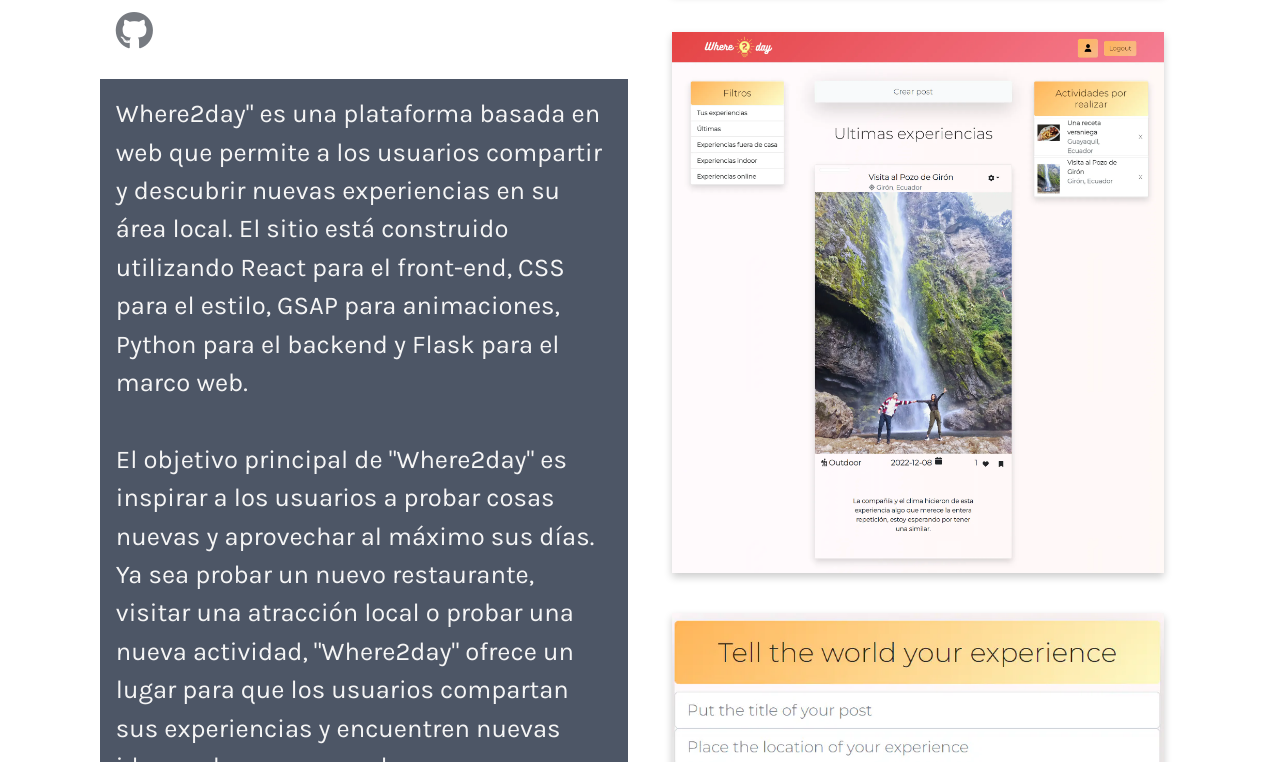
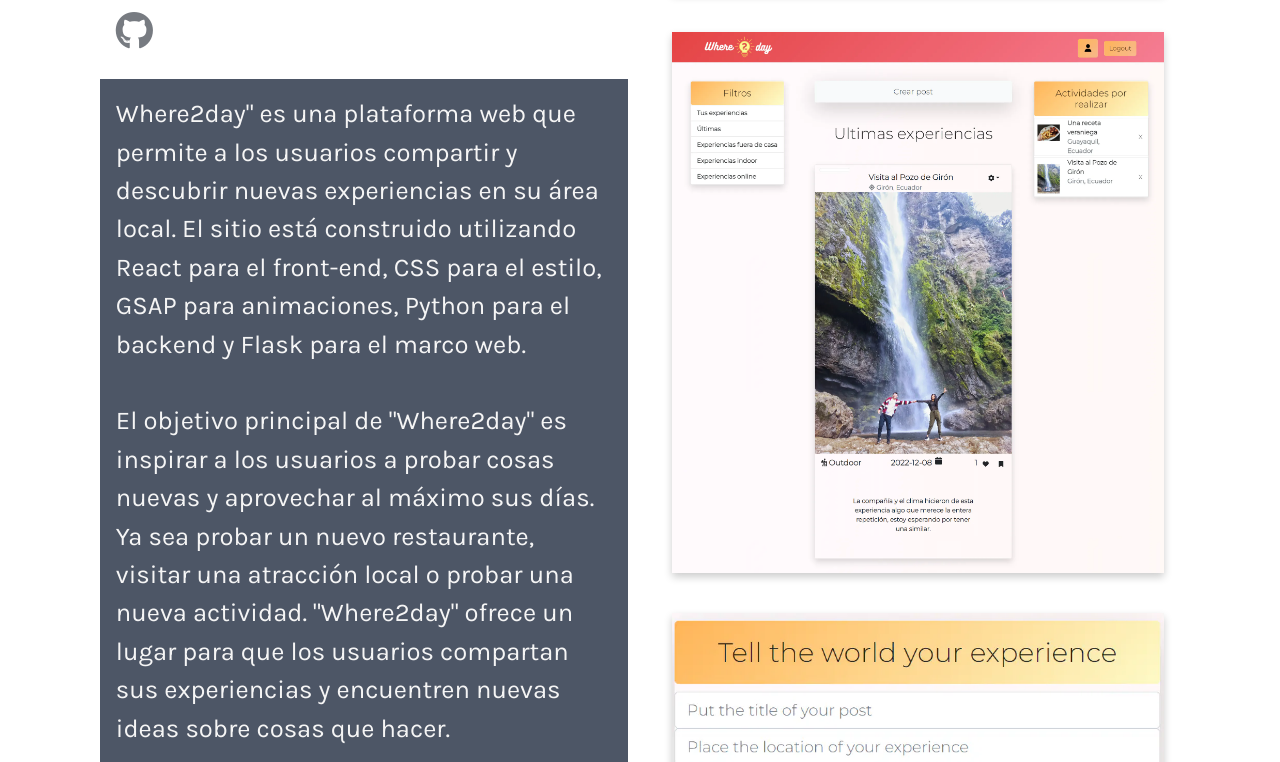
Before and after one commit to franz8818/Portfolio, a React (Vite) app: page /proyectW2d in a window 1280 px wide. Shown: the part 538-1300 px from the top of the page. Built offline with nearby package versions, Linux system fonts and the light colour scheme.

Commit message:
archivo cv 2.0

```diff
--- a/src/components/navbar.jsx
+++ b/src/components/navbar.jsx
@@ -58,7 +58,7 @@ const Navbar = () => {
                 </a>
               </li>
               <li className="nav-item">
-                <Link className="nav-link" to="/cv">CV</Link>
+                <Link className="nav-link" to="/cv" onClick={handleDownloadCV}>CV</Link>
               </li>
               <li className="nav-item">
                 <a className="nav-link" href="https://www.linkedin.com/in/franz8818/" target="_blank" rel="noopener noreferrer">Linkedin</a>
--- a/src/components/proyectW2d.jsx
+++ b/src/components/proyectW2d.jsx
@@ -27,16 +27,16 @@ function W2d() {
                             </div>
                             <div className="intro-text">
                         <p className="info-text">
-                            Where2day" es una plataforma basada en web que permite a los usuarios compartir y descubrir nuevas experiencias en su área local. El sitio está construido utilizando React para el front-end, CSS para el estilo, GSAP para animaciones, Python para el backend y Flask para el marco web.
+                            Where2day" es una plataforma web que permite a los usuarios compartir y descubrir nuevas experiencias en su área local. El sitio está construido utilizando React para el front-end, CSS para el estilo, GSAP para animaciones, Python para el backend y Flask para el marco web.
                             <br />
                             <br />
-                            El objetivo principal de "Where2day" es inspirar a los usuarios a probar cosas nuevas y aprovechar al máximo sus días. Ya sea probar un nuevo restaurante, visitar una atracción local o probar una nueva actividad, "Where2day" ofrece un lugar para que los usuarios compartan sus experiencias y encuentren nuevas ideas sobre cosas que hacer.
+                            El objetivo principal de "Where2day" es inspirar a los usuarios a probar cosas nuevas y aprovechar al máximo sus días. Ya sea probar un nuevo restaurante, visitar una atracción local o probar una nueva actividad. "Where2day" ofrece un lugar para que los usuarios compartan sus experiencias y encuentren nuevas ideas sobre cosas que hacer.
                             <br />
                             <br />
                             Para utilizar el sitio, los usuarios pueden crear una cuenta y comenzar a publicar sobre sus experiencias. Cada publicación incluye una descripción de la experiencia, fotografías y una etiqueta de ubicación. Luego, otros usuarios pueden explorar estas publicaciones para encontrar nuevas ideas sobre cosas que hacer en su área.
                             <br />
                             <br />
-                            Además de buscar publicaciones, los usuarios también pueden buscar experiencias o ubicaciones específicas utilizando la función de búsqueda del sitio. Esto hace que sea fácil encontrar exactamente lo que estás buscando, ya sea un tipo específico de actividad o una ubicación particular.
+                            Además de buscar publicaciones, los usuarios también pueden buscar experiencias y/o ubicaciones específicas utilizando la función de búsqueda del sitio. Esto hace que sea fácil encontrar exactamente lo que estás buscando, ya sea un tipo específico de actividad o una ubicación particular.
                             <br />
                             <br />
                             En general, "Where2day" es un gran recurso para cualquiera que busque probar cosas nuevas y aprovechar al máximo sus días. Con su contenido generado por el usuario y su función de búsqueda fácil de usar, es una excelente manera de descubrir nuevas experiencias y aprovechar al máximo su tiempo.
```
